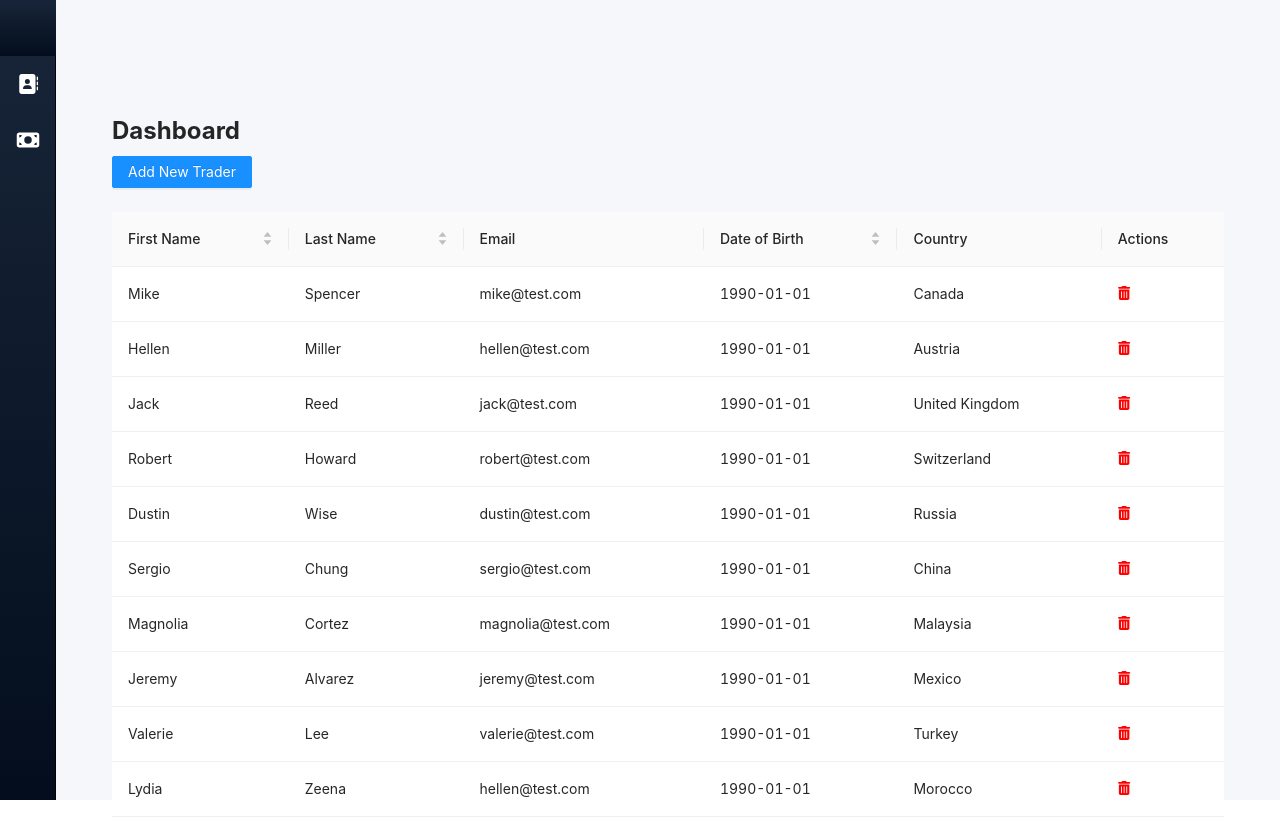
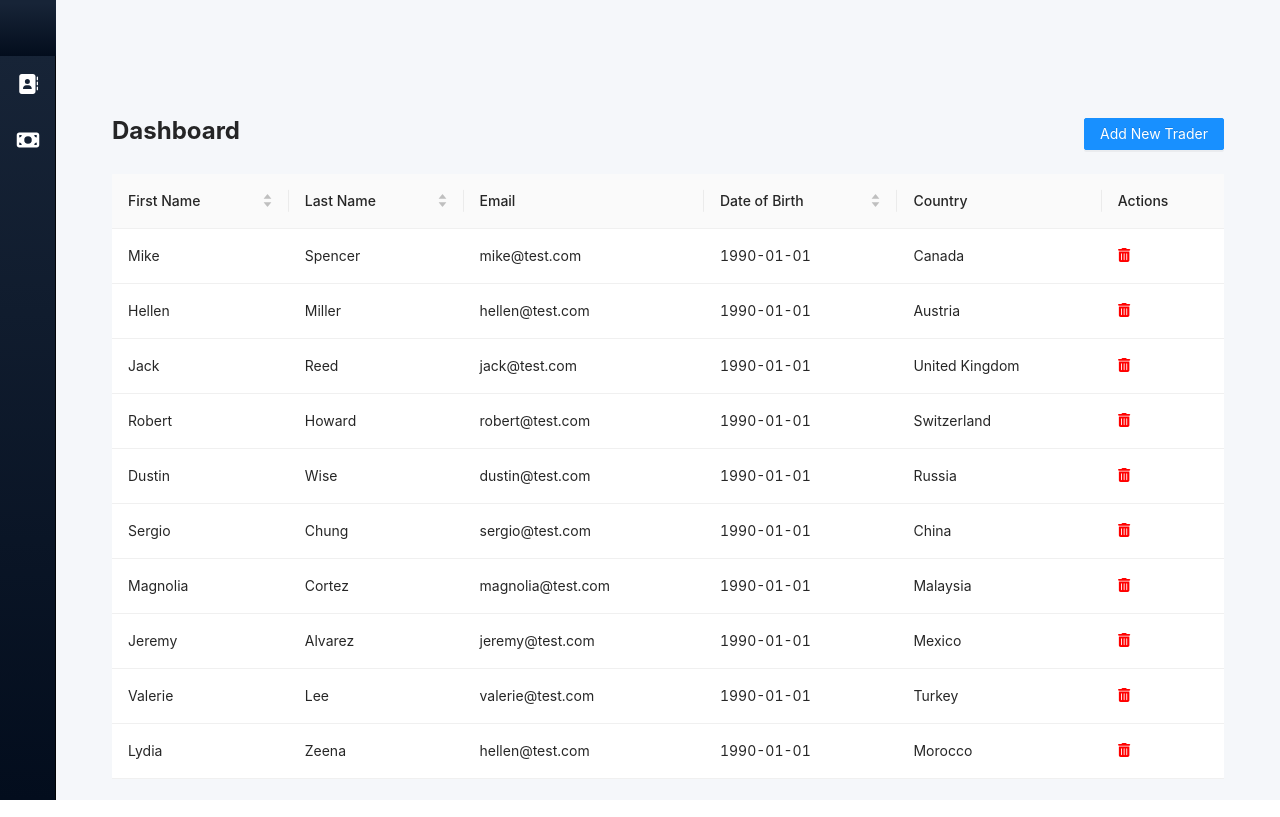
Before and after one commit to jarviscanada/jarvis_data_eng_AdhamElatris, a React (Create React App) app in the folder react/trading-ui/: page / in a window 1280 px wide. Built offline with nearby package versions, Linux system fonts and the light colour scheme.

Commit message:
Changed the add button position in the Dashboard page

```diff
--- a/react/trading-ui/src/page/Dashboard/Dashboard.scss
+++ b/react/trading-ui/src/page/Dashboard/Dashboard.scss
@@ -11,4 +11,8 @@
         text-align: left;
         padding-bottom: 24px;
     }
+
+    .add-trader-button{
+        float: right;
+    }
 }
```
